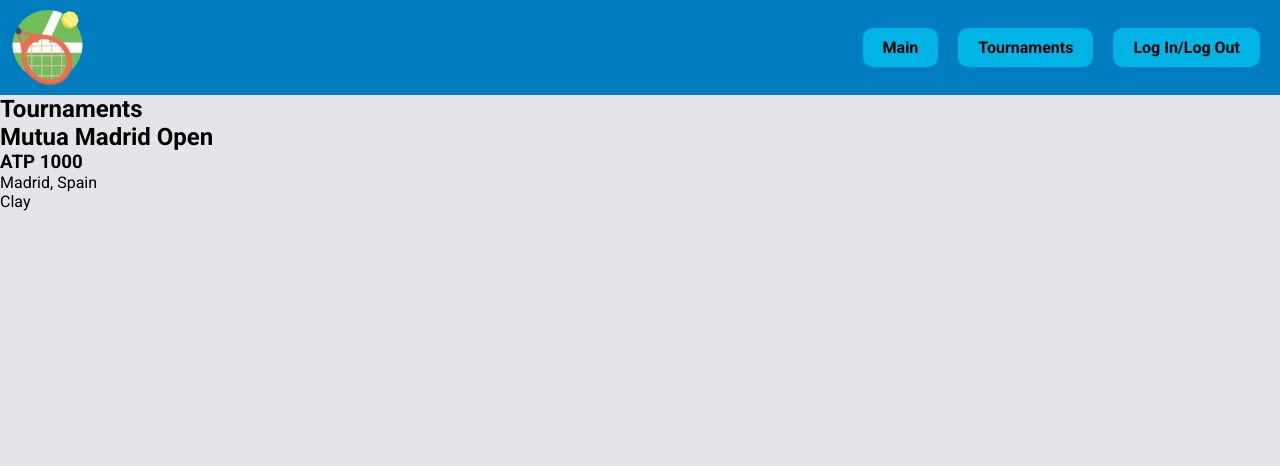
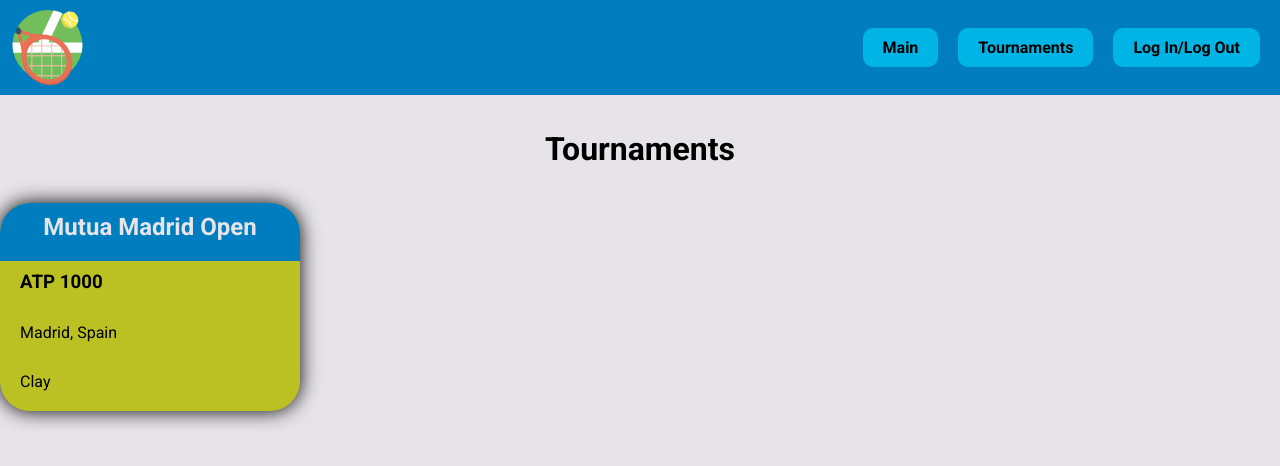
Before and after one commit to fodortamas96/TournamentTrackerFE, an Angular app: page / in a window 1280 px wide. Shown: the top 466 px of the page. Built offline with nearby package versions, Linux system fonts and the light colour scheme.

Commit message:
Created the style of cards

```diff
--- a/src/app/tournament-cards/tournament-cards.component.css
+++ b/src/app/tournament-cards/tournament-cards.component.css
@@ -0,0 +1,23 @@
+.tournament {
+    background-color: #BBC023;
+    border-radius: 30px;
+    width: 300px;
+    box-shadow: 0px 0px 20px 0px #000;
+}
+
+.tournament-name {
+    background-color: #007DBE;
+    text-align: center;
+    color: #E7E4E9;
+    border-top-left-radius: 30px;
+    border-top-right-radius: 30px;
+    padding: 10px 20px 20px 20px;
+}
+
+.tournament-location, .tournament-typecategory {
+    padding: 10px 20px 20px 20px;
+}
+
+.tournament-surface {
+    padding: 10px 20px 20px 20px;
+}
--- a/src/app/tournaments/tournaments.component.css
+++ b/src/app/tournaments/tournaments.component.css
@@ -0,0 +1,5 @@
+h1 {
+    text-align: center;
+    margin: 35px;
+    font-size: xx-large;
+}
```
